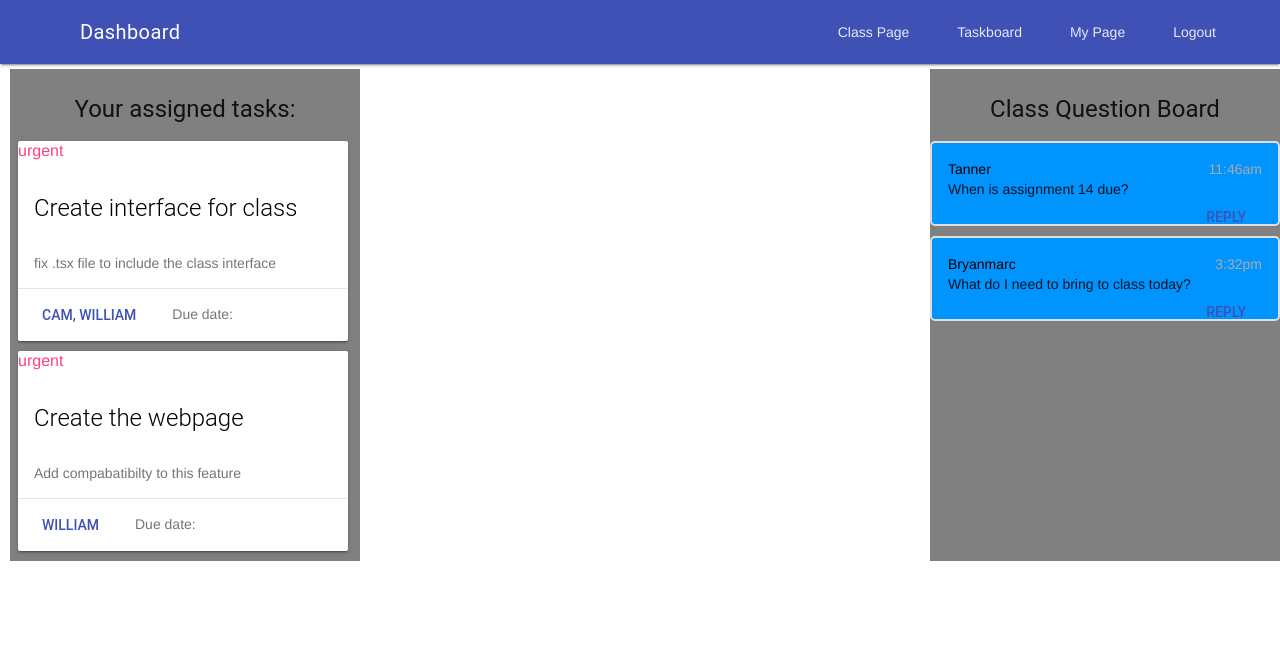
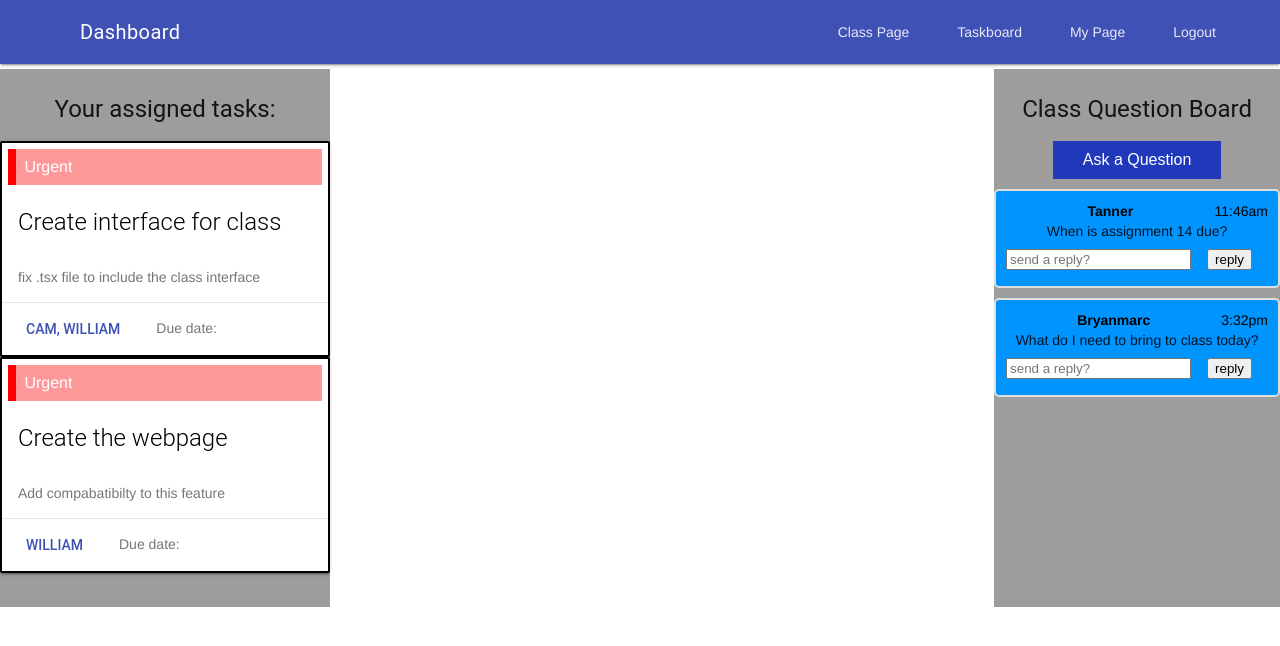
Before and after one commit to Bryanmarc/Classroom, a Next.js app: page /main in a window 1280 px wide. Shown: the top 646 px of the page. Built offline with nearby package versions, Linux system fonts and the light colour scheme.

Commit message:
modified:   components/header.tsx 	modified:   components/question.tsx 	modified:   components/task.tsx 	modified:   pages/main.tsx 	modified:   styles/globals.css 	modified:   yarn.lock

```diff
--- a/components/header.tsx
+++ b/components/header.tsx
@@ -6,7 +6,7 @@ function Header(props: any) {
             <link rel="stylesheet" href="https://code.getmdl.io/1.3.0/material.indigo-pink.min.css" />
             <script defer src="https://code.getmdl.io/1.3.0/material.min.js"></script>
 
-            <div style={{ marginBottom: '5px' }} className="mdl-layout--fixed-header">
+            <div  className=" hMargin mdl-layout--fixed-header">
                 <header className="mdl-layout__header">
                     <div className="mdl-layout__header-row">
                         <span className="mdl-layout-title">{props.pageType}</span>
--- a/components/question.tsx
+++ b/components/question.tsx
@@ -8,14 +8,17 @@ function Question(props: any) {
             <script defer src="https://code.getmdl.io/1.3.0/material.min.js"></script>
 
             <div className="container">
-                <a style={{ color: "black" }}> {props.studentAsked } </a>
+                <a  className="sName"> <strong> {props.studentAsked } </strong> </a>
                 <span className="timeRight">{props.timeAsked}</span>
                 <br />
                 {props.children}
+                <form>
+                    <input className="replyBar" type="text" placeholder="send a reply?"/>
+                    <a className=" reply mdl-button mdl-button--colored mdl-js-button mdl-js-ripple-effect">
+                   <button>reply</button>
+                </a>
+                </form>
                 <br />
-                <a className=" reply mdl-button mdl-button--colored mdl-js-button mdl-js-ripple-effect">
-                   reply
-                </a>
             </div>
 
         </>
--- a/components/task.tsx
+++ b/components/task.tsx
@@ -7,8 +7,8 @@ function Task(props: any) {
             <link rel="stylesheet" href="https://code.getmdl.io/1.3.0/material.indigo-pink.min.css" />
             <script defer src="https://code.getmdl.io/1.3.0/material.min.js"></script>
 
-            <div style={{ marginTop: '10px', marginLeft: '8px', marginBottom: '10px' }} className="demo-card-square mdl-card mdl-shadow--2dp">
-                <a> urgent </a>
+            <div className=" taskPage demo-card-square mdl-card mdl-shadow--2dp">
+                <a className="note"> Urgent </a>
                 <div className="mdl-card__title mdl-card--expand">
                     <h2 className="mdl-card__title-text">{props.taskname}</h2>
                 </div>
--- a/pages/main.tsx
+++ b/pages/main.tsx
@@ -9,8 +9,8 @@ export default function main() {
 
 
             <div style={{ display: "flex", flex: '1'}}>
-                <div style={{ backgroundColor: "gray", width: '350px', marginLeft: '10px', marginBottom: '5px', gridArea: "auto", alignSelf: "flex-start" } }>
-                <h4 style={{textAlign: "center"} }> Your assigned tasks: </h4>
+                <div className="taskTitle">
+                <h4 className="h4"> Your assigned tasks: </h4>
 
                 <Task assignedTo="Cam, William" taskname="Create interface for class">
                 fix .tsx file to include the class interface
@@ -22,13 +22,11 @@ export default function main() {
 
             </div>
 
+                <div style={{ flex: '1' }}></div>
 
-                <div style={{ flex: '1' }}>
-                </div>
-
-
-                <div style={{ backgroundColor: "gray", width: '350px', marginLeft: '10px', marginBottom: '5px', gridArea: "auto"  }}>
-                    <h4 style={{ textAlign: "center" }}> Class Question Board </h4>
+                <div className="questionTitle text-center" >
+                    <h4 className=""> Class Question Board </h4>
+                    <button className="button"> Ask a Question</button>
 
                 <Question timeAsked= "11:46am" studentAsked= "Tanner">
                    When is assignment 14 due?
--- a/styles/globals.css
+++ b/styles/globals.css
@@ -25,21 +25,84 @@ a {
     }
 }
 
+.h4 {
+  text-align: center;
+
+}
+
+.button {
+  background-color: #2039ba; /* Green */
+  border: none;
+  color: white;
+  padding: 10px 30px;
+  text-align: center;
+  text-decoration: none;
+  display: inline-block;
+  font-size: 16px;
+}
+
+
 .container {
     border: 2px solid #dedede;
     background-color: #0094ff;
     border-radius: 5px;
-    padding: 16px;
+    padding: 10px;
     margin: 10px 0;
     padding-bottom: 25px;
 }
 
+.hMargin {
+  margin-bottom: 5px;
+}
+
+.sName {
+  color: black;
+}
+
 .timeRight {
     float: right;
-    color: #aaa;
+    color: rgb(0, 0, 0);
 }
 
 .reply {
     float: right;
     color: #ff006e;
 }
+
+.replyBar {
+  float: left;
+  margin-top: 8px;
+}
+
+.taskPage {
+    border: 2px solid #000000;
+    margin-Top: '10px';
+    margin-Left: '8px';
+    margin-Bottom: '10px';
+
+}
+.taskTitle {
+    background-color:  #9d9d9d;
+    width: '350px';
+    margin-left:  '10px';
+    margin-Bottom: '5px';
+    grid-Area: "auto";
+    align-Self: "flex-start";
+}
+
+.questionTitle {
+    background-color:  #9d9d9d;
+    text-align: center;
+    width: '400px';
+    margin-left:  '100px';
+    grid-Area: 1 / col4-start / last-line / 6;
+    padding-bottom: 200px;
+}
+
+.note {
+  color:#ffffff;
+  margin: .5vw;
+  padding: 0.5em;
+  border-left: 0.5em solid #ff0000;
+  background: #ff9898;
+}
```
Also changed, not shown: 1 other file (tests, documents, lock files or other folders).
